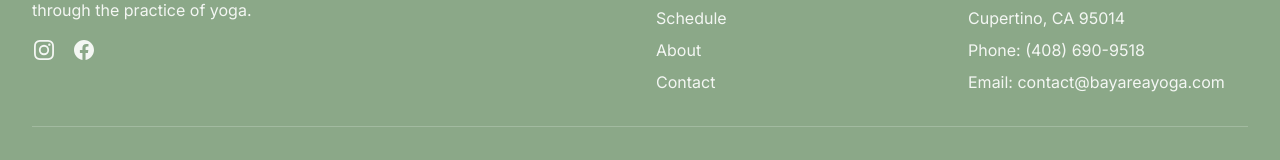
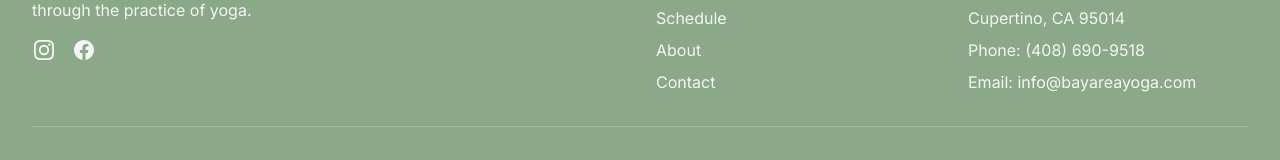
Before and after one commit to pgebhardt/yoga-webpage, a Next.js app: page / in a window 1280 px wide. Shown: the part 1802-1962 px from the top of the page. Built offline with nearby package versions, Linux system fonts and the light colour scheme.

Commit message:
Update Footer component

```diff
--- a/src/components/Footer.tsx
+++ b/src/components/Footer.tsx
@@ -62,7 +62,7 @@ const Footer = () => {
               <li>20042 Northcrest Sq</li>
               <li>Cupertino, CA 95014</li>
               <li>Phone: (408) 690-9518</li>
-              <li>Email: contact@bayareayoga.com</li>
+              <li>Email: info@bayareayoga.com</li>
             </ul>
           </div>
         </div>
```
